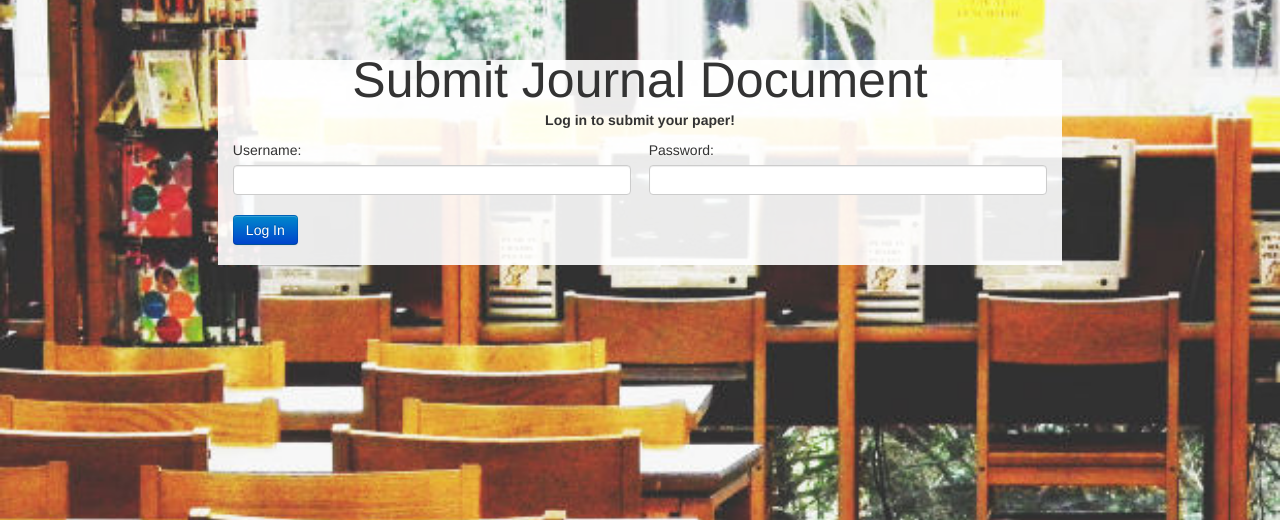
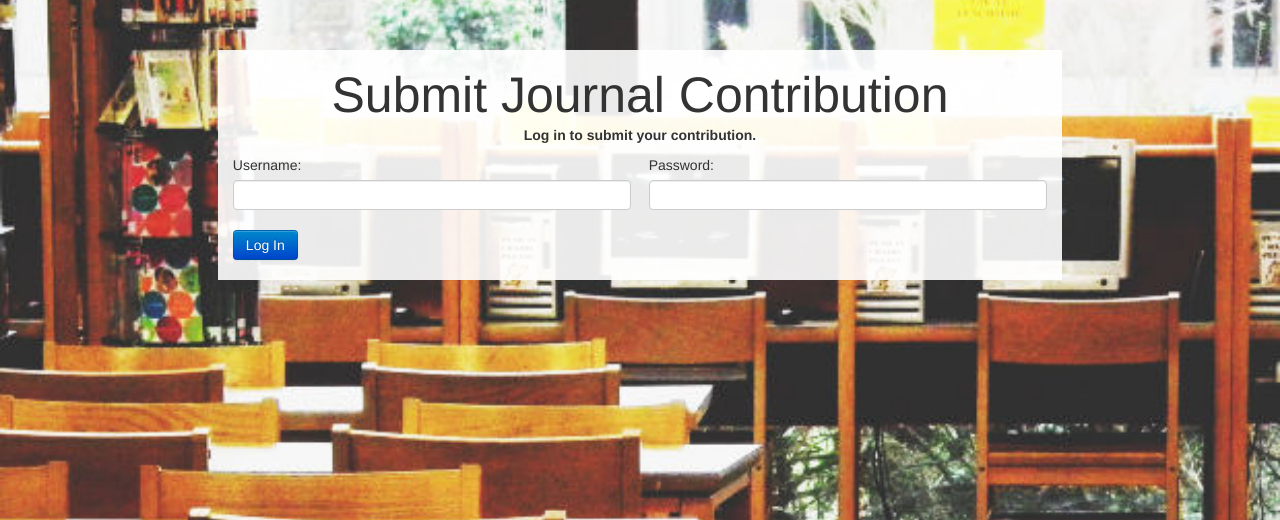
Before and after one commit to wf4ever/journal_page, a Django app: page / in a window 1280 px wide. Shown: the top 520 px of the page. Run offline with Django 3.2, Linux system fonts and the light colour scheme.

Commit message:
Panel paddings updated.

```diff
--- a/assets/css/main.css
+++ b/assets/css/main.css
@@ -27,4 +27,9 @@
 
 .panel {
     background-color: rgba(255, 255, 255, 0.9);
+    padding-top: 15px;
 }
+
+.footer-div {
+    padding-bottom: 15px;
+}
--- a/templates/base.html
+++ b/templates/base.html
@@ -10,7 +10,7 @@
             <div class="offset2 span8">
                 <div class="panel landing-panel">
                     <div class="text-center">
-                        <h1>Submit Journal Document</h1>
+                        <h1>Submit Journal Contribution</h1>
                         <p>
                             <b>
                         {% block title %}
--- a/templates/registration_page/login.html
+++ b/templates/registration_page/login.html
@@ -1,6 +1,6 @@
 {% extends "base.html" %}
 {% block title %}
-    Log in to submit your paper!
+    Log in to submit your contribution.
 {% endblock %}
 {% block content %}
 <div class="row-fluid">
--- a/templates/registration_page/thank_you.html
+++ b/templates/registration_page/thank_you.html
@@ -3,9 +3,11 @@
 <h3>
     Thank you!
 </h3>
+<div class="footer-div">
 <p>
     Your document will be reviewed and we will come back to you soon.
 </p>
+</div>
 {% endblock %}
 {% block content %}
 {% endblock %}
```
